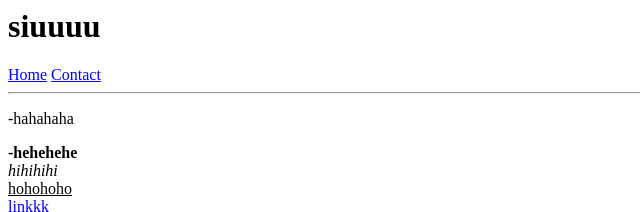
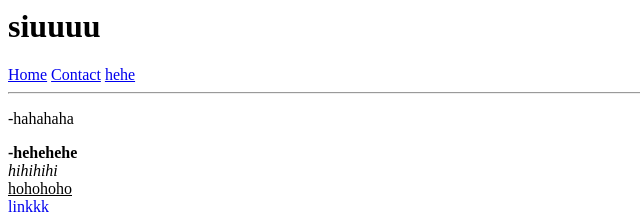
Before and after one commit to VuVanDao/codedaylentuVsualCode, a plain HTML site: page index.html in a window 1280 px wide. Shown: the top 212 px of the page, 0-640 px from the left. Drawn offline with Linux system fonts and the light colour scheme.

Commit message:
tao vua doi

```diff
--- a/index.html
+++ b/index.html
@@ -9,6 +9,7 @@
     <h1>siuuuu</h1>
     <a href="./">Home</a>
     <a href="./contact.html">Contact</a>
+    <a href="/hehe.html">hehe</a>
     <hr />
     <!-- hr: tao 1 dong ke ngang
          br: xuong dong -->
```
